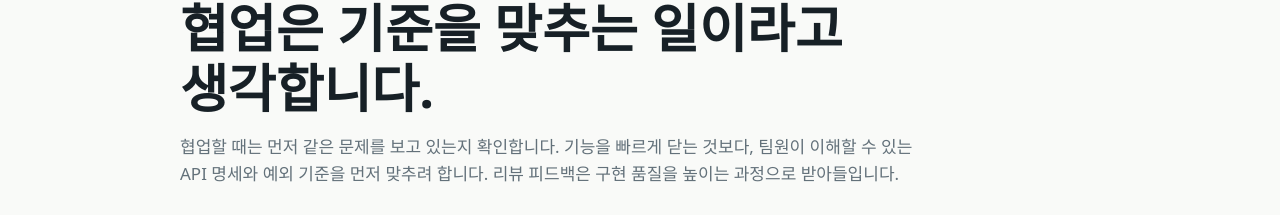
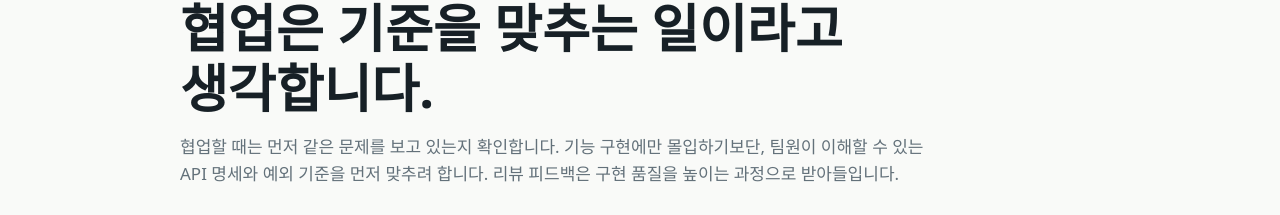
Before and after one commit to bellue/bellue.github.io, a plain HTML site: page index.html in a window 1280 px wide. Shown: the part 5087-5302 px from the top of the page. Drawn offline with Linux system fonts and the light colour scheme.

Commit message:
협업 문구 다듬기

```diff
--- a/index.html
+++ b/index.html
@@ -362,7 +362,7 @@
           <h2 id="collaboration-title">협업은 기준을 맞추는 일이라고 생각합니다.</h2>
           <p>
             협업할 때는 먼저 같은 문제를 보고 있는지 확인합니다.
-            기능을 빠르게 닫는 것보다, 팀원이 이해할 수 있는 API 명세와 예외 기준을 먼저 맞추려 합니다.
+            기능 구현에만 몰입하기보단, 팀원이 이해할 수 있는 API 명세와 예외 기준을 먼저 맞추려 합니다.
             리뷰 피드백은 구현 품질을 높이는 과정으로 받아들입니다.
           </p>
         </div>
```
